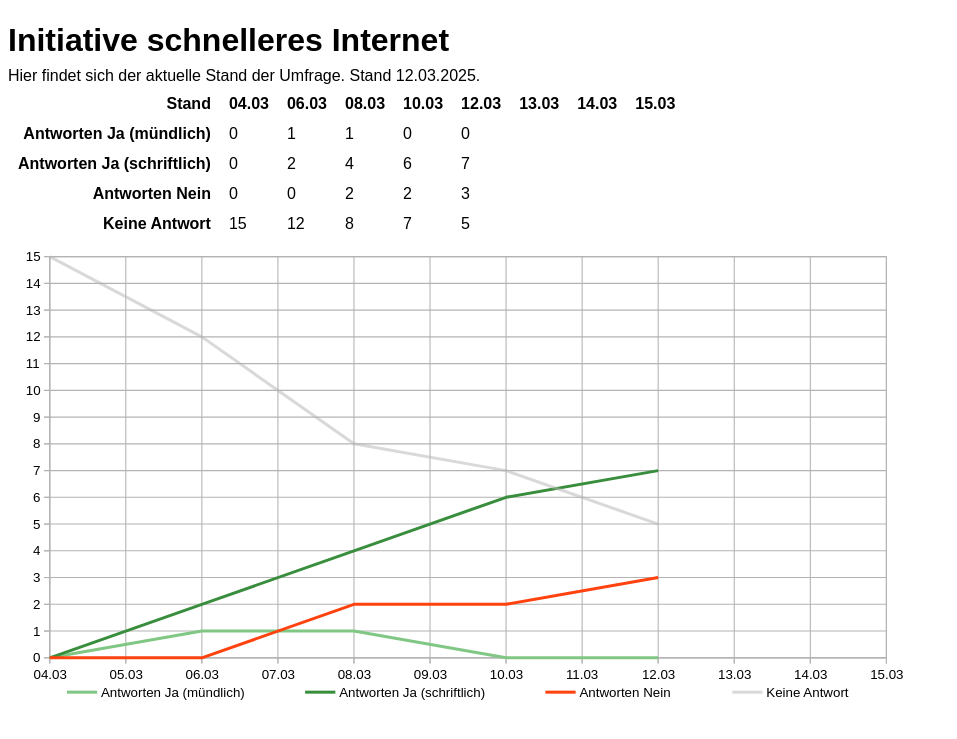
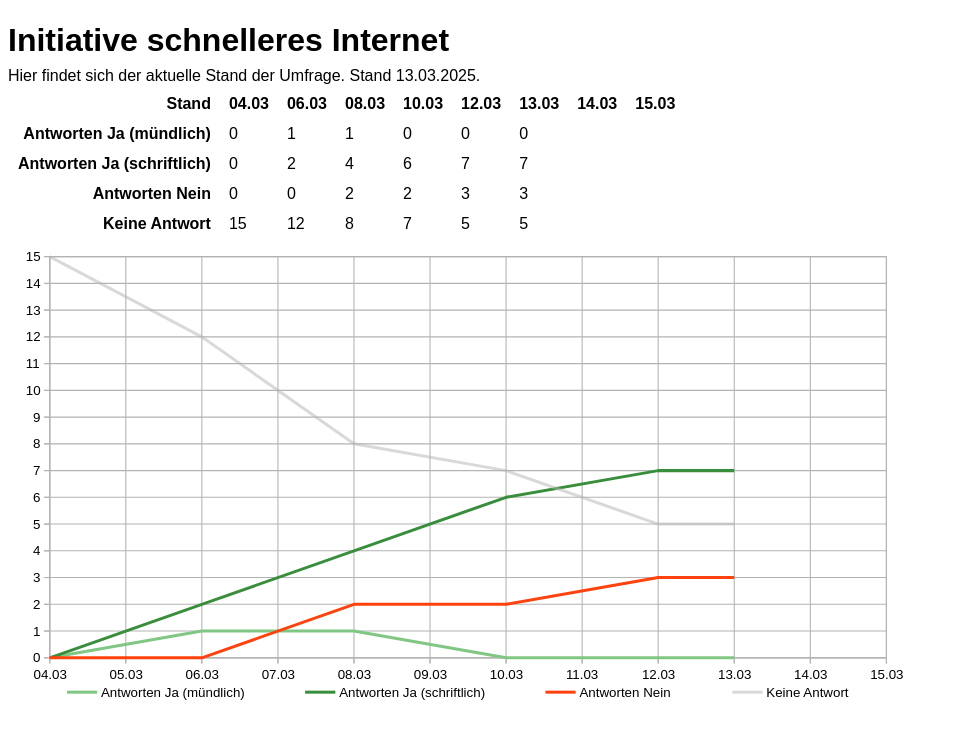
Before and after one commit to JGantner/JGantner.github.io, a Jekyll site: the page 2025-03_initiative_schnelleres_internet.html, which Jekyll copies as it is, in a window 1280 px wide. Shown: the top 739 px of the page, without its empty margins (0-957 px from the left). Built offline with Jekyll 4.4.1, drawn with Linux system fonts in a browser that asks for light colours.

Commit message:
Updates Data

```diff
--- a/2025-03_initiative_schnelleres_internet.html
+++ b/2025-03_initiative_schnelleres_internet.html
@@ -15,7 +15,7 @@
     <main>
       <h1>Initiative schnelleres Internet</h1>
 
-      <p>Hier findet sich der aktuelle Stand der Umfrage. Stand 12.03.2025.</p>
+      <p>Hier findet sich der aktuelle Stand der Umfrage. Stand 13.03.2025.</p>
 
       <table>
         <thead>
@@ -39,7 +39,7 @@
             <td>1</td>
             <td>0</td>
             <td>0</td>
-            <td></td>
+            <td>0</td>
             <td></td>
             <td></td>
           </tr>
@@ -50,7 +50,7 @@
             <td>4</td>
             <td>6</td>
             <td>7</td>
-            <td></td>
+            <td>7</td>
             <td></td>
             <td></td>
           </tr>
@@ -61,7 +61,7 @@
             <td>2</td>
             <td>2</td>
             <td>3</td>
-            <td></td>
+            <td>3</td>
             <td></td>
             <td></td>
           </tr>
@@ -72,14 +72,14 @@
             <td>8</td>
             <td>7</td>
             <td>5</td>
-            <td></td>
+            <td>5</td>
             <td></td>
             <td></td>
           </tr>
         </tbody>
       </table>
       <img
-        src="img/2025-03-12_response.svg"
+        src="img/2025-03-13_response.svg"
         alt="Antwortergebnisse als Diagramm"
       />
     </main>
```
Also changed, not shown: img/2025-03-13_response.svg.
